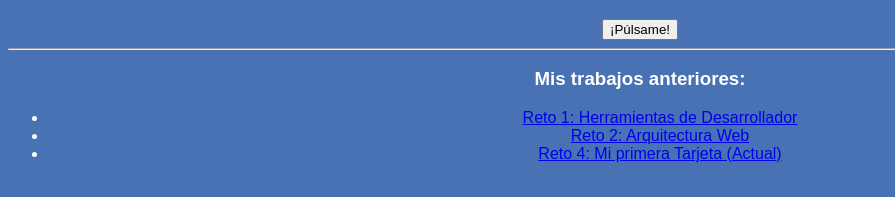
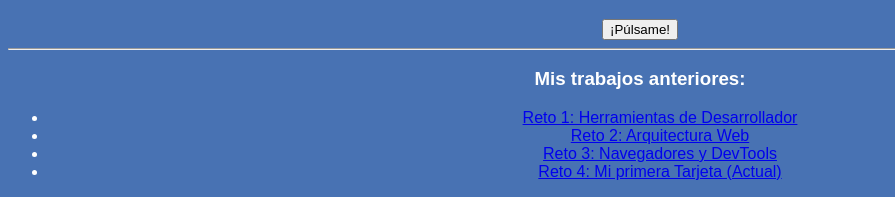
Before and after one commit to EstherMC07/Esther, a plain HTML site: page index.html in a window 1280 px wide. Shown: the part 919-1116 px from the top of the page, without its empty margins (0-895 px from the left). Drawn offline with Linux system fonts and the light colour scheme.

Commit message:
Update index.html

```diff
--- a/index.html
+++ b/index.html
@@ -63,6 +63,7 @@
 <ul>
     <li><a href="Herramientas.html">Reto 1: Herramientas de Desarrollador</a></li>
     <li><a href="Arquitectura.html">Reto 2: Arquitectura Web</a></li>
+    <li><a href="Herramientas.html">Reto 3: Navegadores y DevTools</a></li>
     <li><a href="index.html">Reto 4: Mi primera Tarjeta (Actual)</a></li>
 </ul>
 </body>
```
